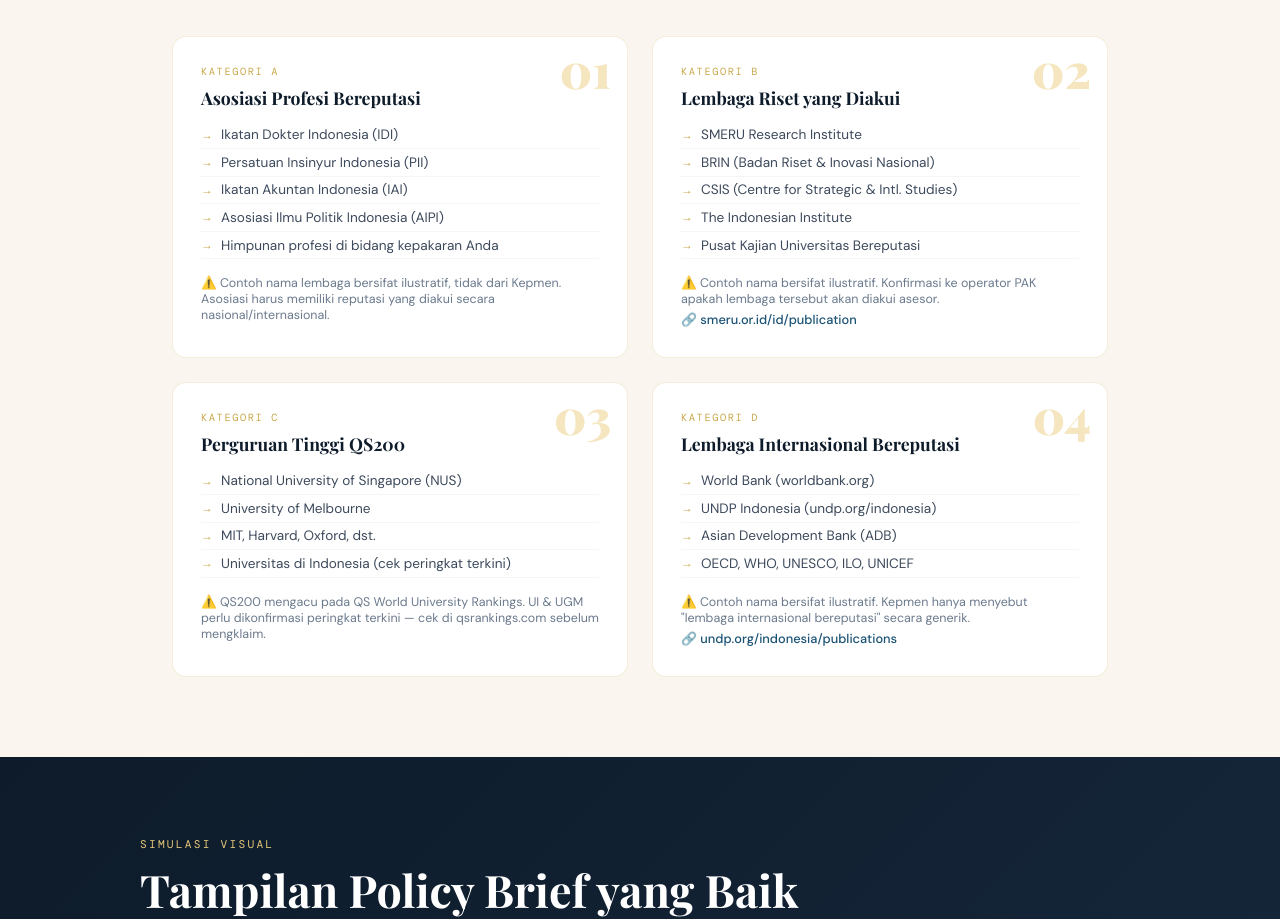
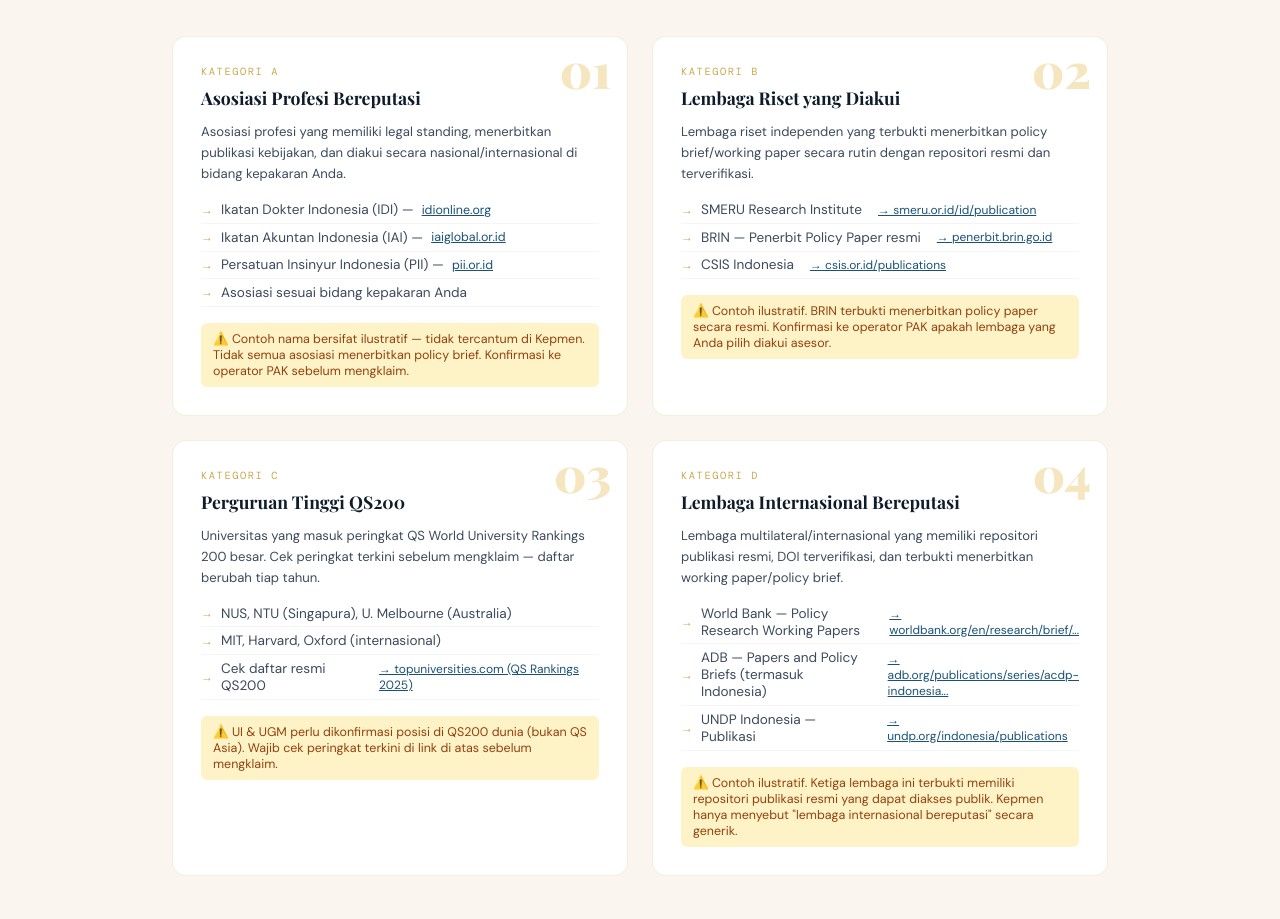
Before and after one commit to chatkecerdasan/policybrief, a plain HTML site: page index.html in a window 1280 px wide. Shown: the part 5400-6319 px from the top of the page. Drawn offline with nearby package versions, Linux system fonts and the light colour scheme.

Commit message:
Update index.html

```diff
--- a/index.html
+++ b/index.html
@@ -1366,56 +1366,74 @@
         <div class="lembaga-num">01</div>
         <div class="lembaga-type">Kategori A</div>
         <h3>Asosiasi Profesi Bereputasi</h3>
+        <p style="font-size:0.82rem;color:var(--text-mid);line-height:1.6;margin-bottom:0.75rem;">Asosiasi profesi yang memiliki legal standing, menerbitkan publikasi kebijakan, dan diakui secara nasional/internasional di bidang kepakaran Anda.</p>
         <ul class="lembaga-examples">
-          <li>Ikatan Dokter Indonesia (IDI)</li>
-          <li>Persatuan Insinyur Indonesia (PII)</li>
-          <li>Ikatan Akuntan Indonesia (IAI)</li>
-          <li>Asosiasi Ilmu Politik Indonesia (AIPI)</li>
-          <li>Himpunan profesi di bidang kepakaran Anda</li>
+          <li>Ikatan Dokter Indonesia (IDI) — <a href="https://idionline.org" target="_blank" style="color:var(--accent-blue);font-size:0.78rem;">idionline.org</a></li>
+          <li>Ikatan Akuntan Indonesia (IAI) — <a href="https://iaiglobal.or.id" target="_blank" style="color:var(--accent-blue);font-size:0.78rem;">iaiglobal.or.id</a></li>
+          <li>Persatuan Insinyur Indonesia (PII) — <a href="https://pii.or.id" target="_blank" style="color:var(--accent-blue);font-size:0.78rem;">pii.or.id</a></li>
+          <li>Asosiasi sesuai bidang kepakaran Anda</li>
         </ul>
-        <p style="font-size:0.78rem;color:var(--text-light);margin-top:0.5rem;">⚠️ Contoh nama lembaga bersifat ilustratif, tidak dari Kepmen. Asosiasi harus memiliki reputasi yang diakui secara nasional/internasional.</p>
+        <p style="font-size:0.78rem;color:#92400e;background:#fef3c7;border-radius:6px;padding:0.5rem 0.75rem;margin-top:0.75rem;">⚠️ Contoh nama bersifat ilustratif — tidak tercantum di Kepmen. Tidak semua asosiasi menerbitkan policy brief. Konfirmasi ke operator PAK sebelum mengklaim.</p>
       </div>
 
       <div class="lembaga-card reveal">
         <div class="lembaga-num">02</div>
         <div class="lembaga-type">Kategori B</div>
         <h3>Lembaga Riset yang Diakui</h3>
+        <p style="font-size:0.82rem;color:var(--text-mid);line-height:1.6;margin-bottom:0.75rem;">Lembaga riset independen yang terbukti menerbitkan policy brief/working paper secara rutin dengan repositori resmi dan terverifikasi.</p>
         <ul class="lembaga-examples">
-          <li>SMERU Research Institute</li>
-          <li>BRIN (Badan Riset & Inovasi Nasional)</li>
-          <li>CSIS (Centre for Strategic & Intl. Studies)</li>
-          <li>The Indonesian Institute</li>
-          <li>Pusat Kajian Universitas Bereputasi</li>
+          <li>
+            SMERU Research Institute
+            <a href="https://smeru.or.id/id/publication" target="_blank" style="color:var(--accent-blue);font-size:0.75rem;display:block;margin-left:0.5rem;">→ smeru.or.id/id/publication</a>
+          </li>
+          <li>
+            BRIN — Penerbit Policy Paper resmi
+            <a href="https://penerbit.brin.go.id/press/catalog/series/policy-paper" target="_blank" style="color:var(--accent-blue);font-size:0.75rem;display:block;margin-left:0.5rem;">→ penerbit.brin.go.id</a>
+          </li>
+          <li>
+            CSIS Indonesia
+            <a href="https://www.csis.or.id/publications" target="_blank" style="color:var(--accent-blue);font-size:0.75rem;display:block;margin-left:0.5rem;">→ csis.or.id/publications</a>
+          </li>
         </ul>
-        <p style="font-size:0.78rem;color:var(--text-light);margin-top:0.5rem;">⚠️ Contoh nama bersifat ilustratif. Konfirmasi ke operator PAK apakah lembaga tersebut akan diakui asesor.</p>
-        <a href="https://smeru.or.id/id/publication" target="_blank" class="lembaga-link">🔗 smeru.or.id/id/publication</a>
+        <p style="font-size:0.78rem;color:#92400e;background:#fef3c7;border-radius:6px;padding:0.5rem 0.75rem;margin-top:0.75rem;">⚠️ Contoh ilustratif. BRIN terbukti menerbitkan policy paper secara resmi. Konfirmasi ke operator PAK apakah lembaga yang Anda pilih diakui asesor.</p>
       </div>
 
       <div class="lembaga-card reveal">
         <div class="lembaga-num">03</div>
         <div class="lembaga-type">Kategori C</div>
         <h3>Perguruan Tinggi QS200</h3>
+        <p style="font-size:0.82rem;color:var(--text-mid);line-height:1.6;margin-bottom:0.75rem;">Universitas yang masuk peringkat QS World University Rankings 200 besar. Cek peringkat terkini sebelum mengklaim — daftar berubah tiap tahun.</p>
         <ul class="lembaga-examples">
-          <li>National University of Singapore (NUS)</li>
-          <li>University of Melbourne</li>
-          <li>MIT, Harvard, Oxford, dst.</li>
-          <li>Universitas di Indonesia (cek peringkat terkini)</li>
+          <li>NUS, NTU (Singapura), U. Melbourne (Australia)</li>
+          <li>MIT, Harvard, Oxford (internasional)</li>
+          <li>
+            Cek daftar resmi QS200
+            <a href="https://www.topuniversities.com/university-rankings/world-university-rankings/2025" target="_blank" style="color:var(--accent-blue);font-size:0.75rem;display:block;margin-left:0.5rem;">→ topuniversities.com (QS Rankings 2025)</a>
+          </li>
         </ul>
-        <p style="font-size:0.78rem;color:var(--text-light);margin-top:0.5rem;">⚠️ QS200 mengacu pada QS World University Rankings. UI & UGM perlu dikonfirmasi peringkat terkini — cek di qsrankings.com sebelum mengklaim.</p>
+        <p style="font-size:0.78rem;color:#92400e;background:#fef3c7;border-radius:6px;padding:0.5rem 0.75rem;margin-top:0.75rem;">⚠️ UI & UGM perlu dikonfirmasi posisi di QS200 dunia (bukan QS Asia). Wajib cek peringkat terkini di link di atas sebelum mengklaim.</p>
       </div>
 
       <div class="lembaga-card reveal">
         <div class="lembaga-num">04</div>
         <div class="lembaga-type">Kategori D</div>
         <h3>Lembaga Internasional Bereputasi</h3>
+        <p style="font-size:0.82rem;color:var(--text-mid);line-height:1.6;margin-bottom:0.75rem;">Lembaga multilateral/internasional yang memiliki repositori publikasi resmi, DOI terverifikasi, dan terbukti menerbitkan working paper/policy brief.</p>
         <ul class="lembaga-examples">
-          <li>World Bank (worldbank.org)</li>
-          <li>UNDP Indonesia (undp.org/indonesia)</li>
-          <li>Asian Development Bank (ADB)</li>
-          <li>OECD, WHO, UNESCO, ILO, UNICEF</li>
+          <li>
+            World Bank — Policy Research Working Papers
+            <a href="https://www.worldbank.org/en/research/brief/world-bank-policy-research-working-papers" target="_blank" style="color:var(--accent-blue);font-size:0.75rem;display:block;margin-left:0.5rem;">→ worldbank.org/en/research/brief/...</a>
+          </li>
+          <li>
+            ADB — Papers and Policy Briefs (termasuk Indonesia)
+            <a href="https://www.adb.org/publications/series/acdp-indonesia-papers-and-policy-briefs" target="_blank" style="color:var(--accent-blue);font-size:0.75rem;display:block;margin-left:0.5rem;">→ adb.org/publications/series/acdp-indonesia...</a>
+          </li>
+          <li>
+            UNDP Indonesia — Publikasi
+            <a href="https://www.undp.org/indonesia/publications" target="_blank" style="color:var(--accent-blue);font-size:0.75rem;display:block;margin-left:0.5rem;">→ undp.org/indonesia/publications</a>
+          </li>
         </ul>
-        <p style="font-size:0.78rem;color:var(--text-light);margin-top:0.5rem;">⚠️ Contoh nama bersifat ilustratif. Kepmen hanya menyebut "lembaga internasional bereputasi" secara generik.</p>
-        <a href="https://undp.org/indonesia/publications" target="_blank" class="lembaga-link">🔗 undp.org/indonesia/publications</a>
+        <p style="font-size:0.78rem;color:#92400e;background:#fef3c7;border-radius:6px;padding:0.5rem 0.75rem;margin-top:0.75rem;">⚠️ Contoh ilustratif. Ketiga lembaga ini terbukti memiliki repositori publikasi resmi yang dapat diakses publik. Kepmen hanya menyebut "lembaga internasional bereputasi" secara generik.</p>
       </div>
     </div>
   </div>
```
